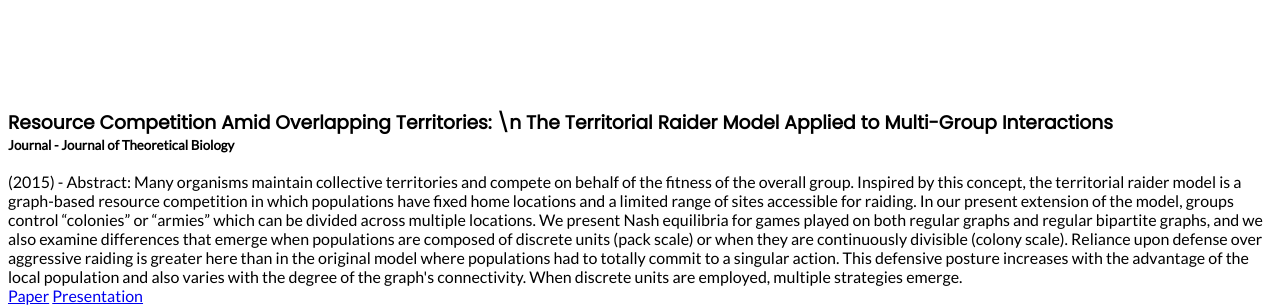
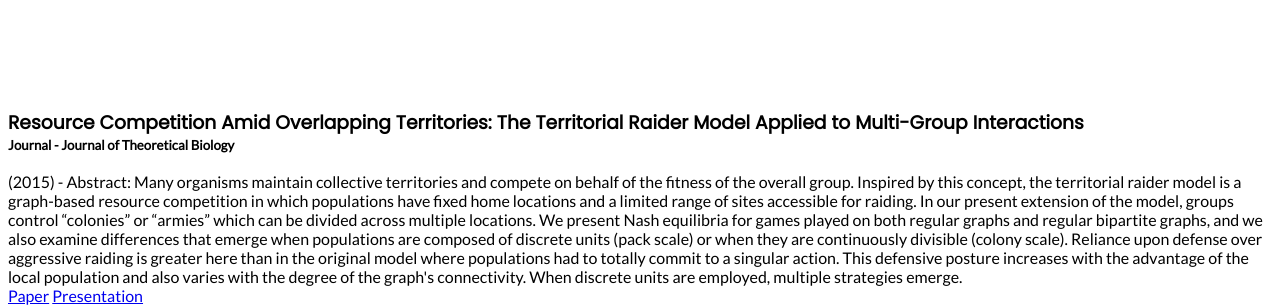
Before and after one commit to dennisjunior111/dennisjunior111.github.io, a Jekyll site: the page index.html, which Jekyll copies as it is, in a window 1280 px wide and 900 px high, scrolled down 7900 px. Shown: the part 151-458 px from the top of the window. Built offline with Jekyll 4.4.1, drawn with Linux system fonts in a browser that asks for light colours; nearby versions of some CDN libraries; library files that are not in the unit come from our copies; a script that is not in the unit is left out.

Commit message:
Update index.html

```diff
--- a/index.html
+++ b/index.html
@@ -157,7 +157,7 @@
         <div id="publications">
 
              <div class="container">
-                <h3 id="title" class="wow animated fadeIn title">Resource Competition Amid Overlapping Territories: \n The Territorial Raider Model Applied to Multi-Group Interactions</h3>
+                <h3 id="title" class="wow animated fadeIn title">Resource Competition Amid Overlapping Territories: The Territorial Raider Model Applied to Multi-Group Interactions</h3>
                 <h5 id="tagline" class="wow animated fadeInUp">Journal - Journal of Theoretical Biology</h5>
                  <br>
                 <p id="content" class="wow animated fadeInUp">(2015) - Abstract: Many organisms maintain collective territories and compete on behalf of the fitness of the overall group.
```
